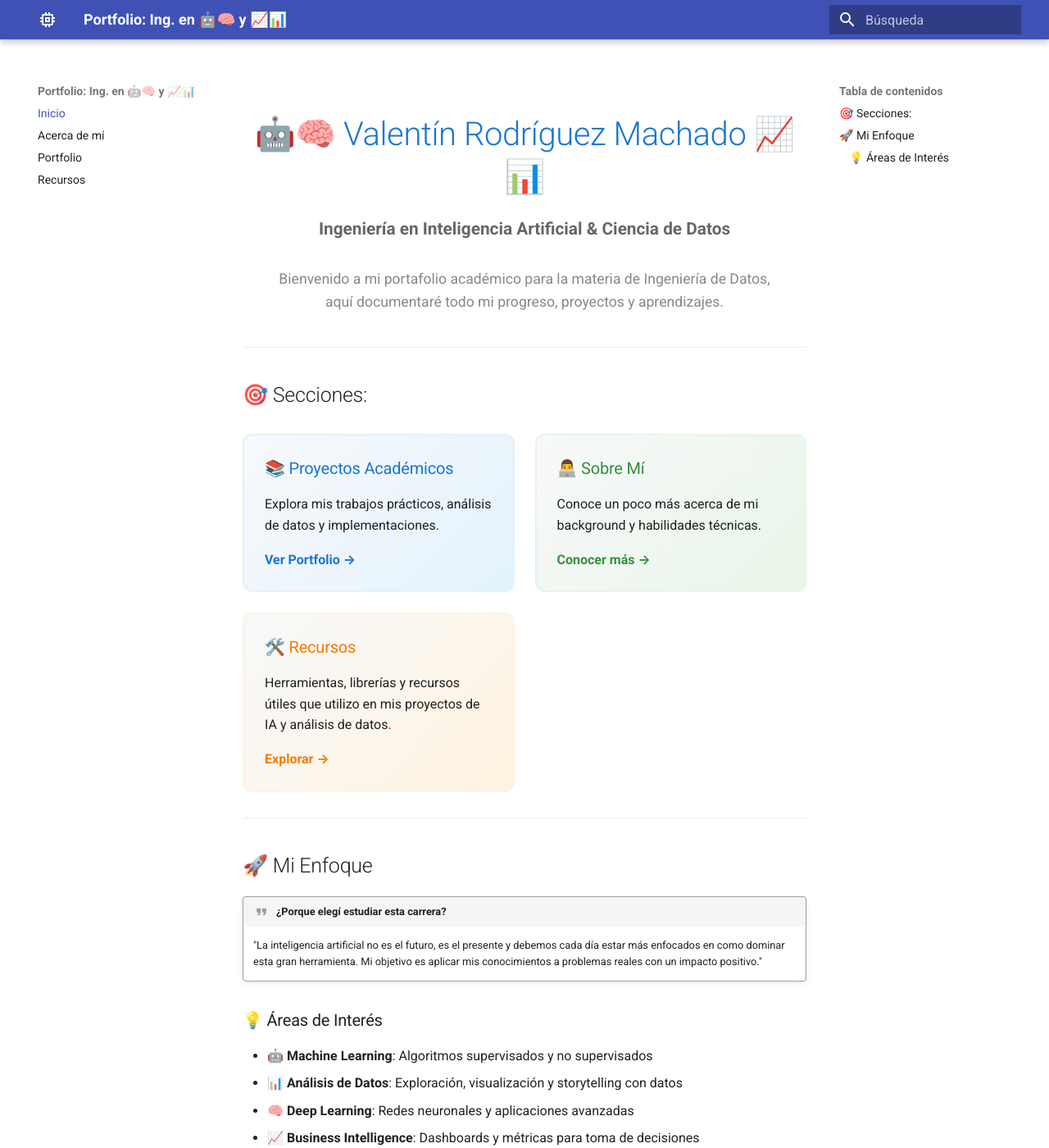
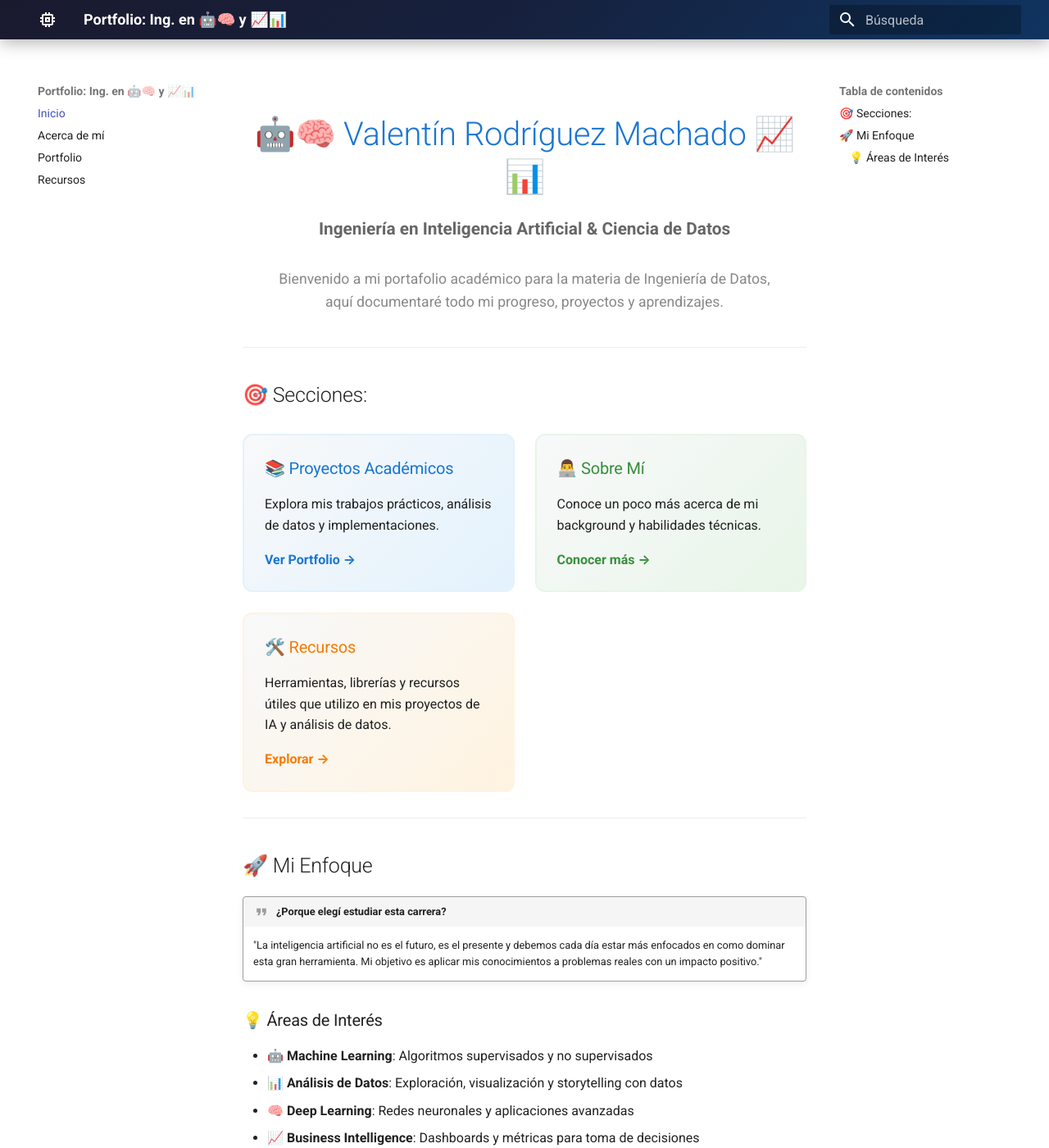
Before and after one commit to ValeRodMa/portafolio_ia_ucu, an MkDocs documentation site: the page built from docs/index.md, in a window 1280 px wide and 1400 px high. Shown: the whole window at 82% size. Built offline with MkDocs 1.6.1 and Material for MkDocs 9.7.7, drawn with Linux system fonts in a browser that asks for light colours.

Commit message:
cambio de color

```diff
--- a/mkdocs.yml
+++ b/mkdocs.yml
@@ -7,6 +7,9 @@ theme:
   features:
     - navigation.sections
     - navigation.indexes
+  custom_dir: overrides
+extra_css:
+  - assets/stylesheets/extra.css
 plugins:
   - search
   - awesome-pages
--- /dev/null
+++ b/overrides/assets/stylesheets/extra.css
@@ -0,0 +1,45 @@
+/* Degradado oscuro y elegante para la barra superior */
+.md-header {
+    background: linear-gradient(135deg, #1a1a2e 0%, #16213e 50%, #0f3460 100%) !important;
+    box-shadow: 0 4px 20px rgba(0, 0, 0, 0.3) !important;
+}
+
+/* Degradado alternativo más vibrante para IA/Data */
+/*
+.md-header {
+  background: linear-gradient(135deg, #4facfe 0%, #00f2fe 100%) !important;
+  box-shadow: 0 2px 10px rgba(0,0,0,0.15) !important;
+}
+*/
+
+/* Otro degradado opción - Purple to Pink */
+/*
+.md-header {
+  background: linear-gradient(135deg, #667eea 0%, #f093fb 100%) !important;
+  box-shadow: 0 2px 10px rgba(0,0,0,0.15) !important;
+}
+*/
+
+/* Degradado tech - Dark blue to teal */
+/*
+.md-header {
+  background: linear-gradient(135deg, #2196F3 0%, #21CBF3 100%) !important;
+  box-shadow: 0 2px 10px rgba(0,0,0,0.15) !important;
+}
+*/
+
+/* Degradado súper elegante - Negro a azul profundo */
+/*
+.md-header {
+  background: linear-gradient(135deg, #0c0c0c 0%, #1e3c72 50%, #2a5298 100%) !important;
+  box-shadow: 0 4px 25px rgba(0, 0, 0, 0.4) !important;
+}
+*/
+
+/* Degradado corporativo - Gris oscuro a azul */
+/*
+.md-header {
+  background: linear-gradient(135deg, #2c3e50 0%, #34495e 50%, #3498db 100%) !important;
+  box-shadow: 0 4px 20px rgba(0, 0, 0, 0.25) !important;
+}
+*/
```
